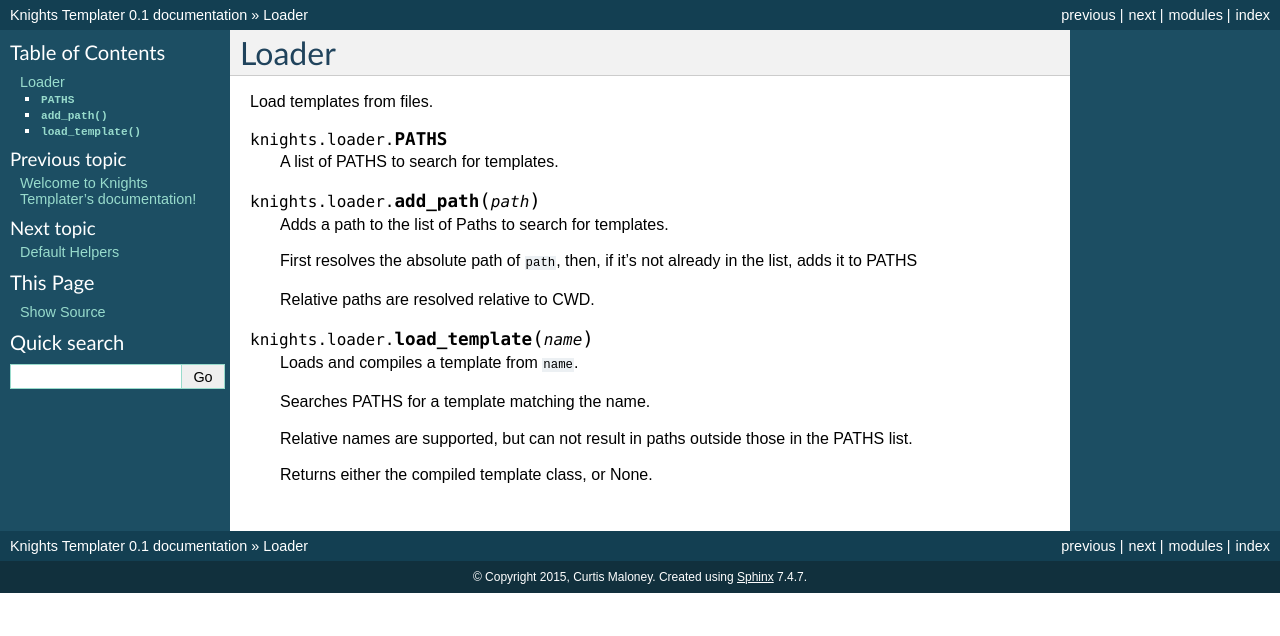
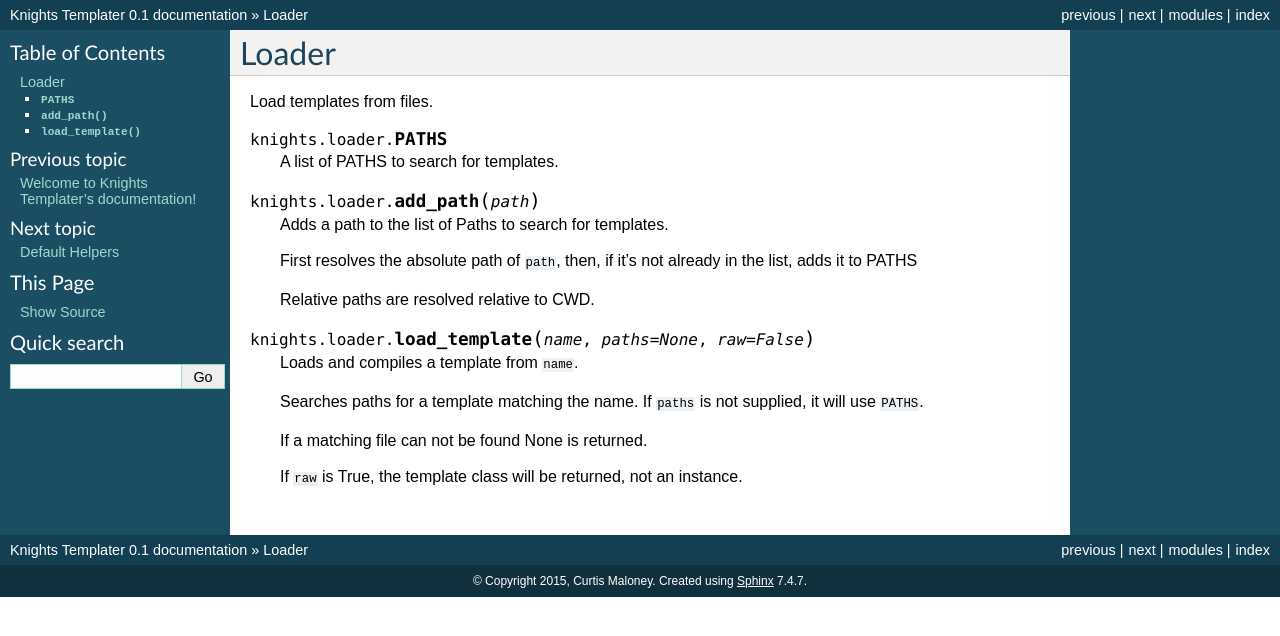
Before and after one commit to funkybob/knights-templater, a Sphinx documentation site: the page built from docs/loader.rst, in a window 1280 px wide. Shown: the top 636 px of the page. Built offline with Sphinx 7.4.7, drawn with Linux system fonts in a browser that asks for light colours.

Commit message:
Add raw flag to Compiler, and make it return instances by default

```diff
--- a/docs/internals/compiler.rst
+++ b/docs/internals/compiler.rst
@@ -8,9 +8,13 @@
 To avoid clashing with the built-in `compile` this method is called `kompile`.
 
 
-.. py:function:: kompile(source, debug=False)
+.. py:function:: kompile(source, debug=False, raw=False)
 
    Compiles a template from the provided source string.
+
+   If ``debug`` is True it will dump the AST used to compile the class.
+
+   If ``raw`` is True, the template class will be returned, not an instance.
 
    Constructs a ``knights.parser.Parser`` class, loads the default `tags` and
    `helpers`, and builds a ``__call__`` method for the class which is
--- a/docs/loader.rst
+++ b/docs/loader.rst
@@ -18,13 +18,13 @@
 
    Relative paths are resolved relative to CWD.
 
-.. py:function:: load_template(name)
+.. py:function:: load_template(name, paths=None, raw=False)
 
    Loads and compiles a template from ``name``.
 
-   Searches PATHS for a template matching the name.
+   Searches paths for a template matching the name.  If ``paths`` is not
+   supplied, it will use ``PATHS``.
 
-   Relative names are supported, but can not result in paths outside those in
-   the PATHS list.
+   If a matching file can not be found None is returned.
 
-   Returns either the compiled template class, or None.
+   If ``raw`` is True, the template class will be returned, not an instance.
--- a/setup.py
+++ b/setup.py
@@ -3,7 +3,7 @@
 
 setup(
     name='knights-templater',
-    version='0.1',
+    version='1.0',
     packages=find_packages(),
     author='Curtis Maloney',
     author_email='curtis@tinbrain.net',
```
Also changed, not shown: docs/index.rst (+4 -6 lines), 5 other files.
